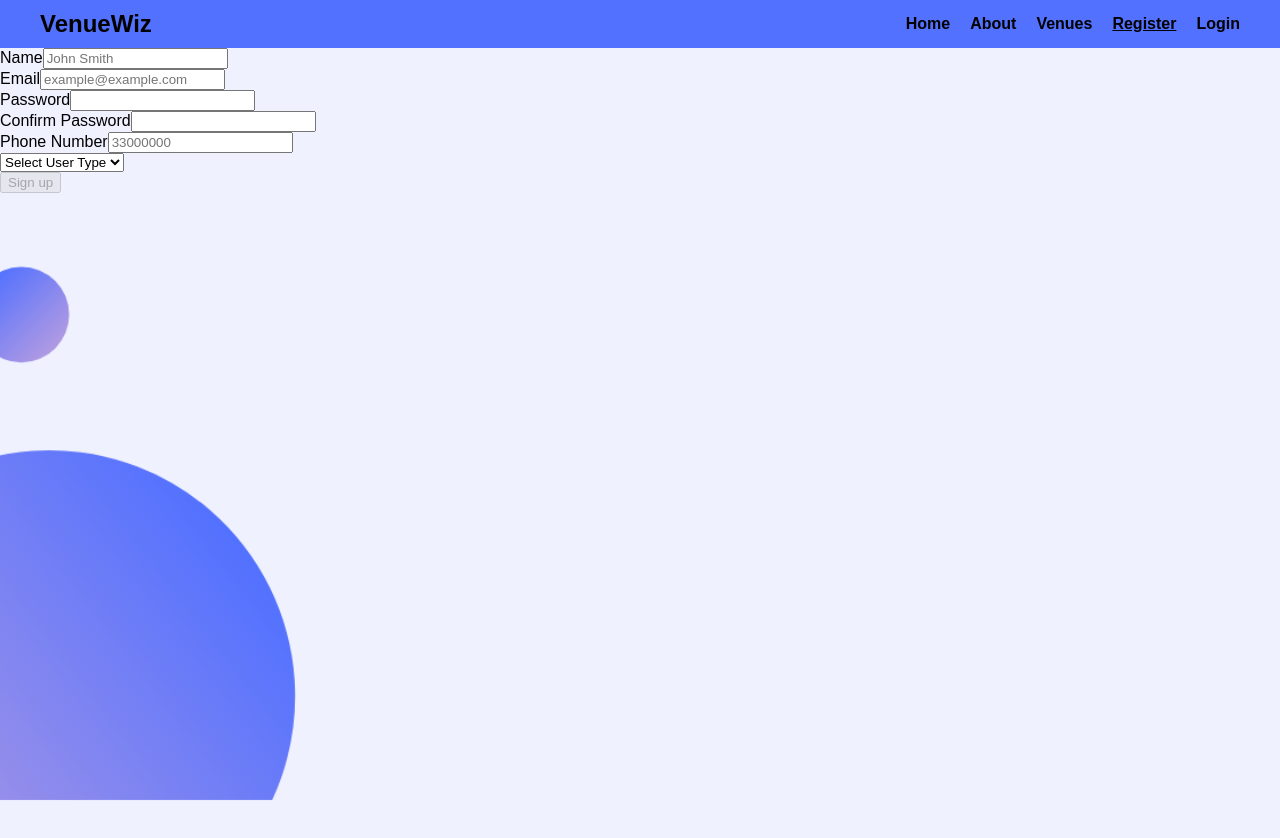
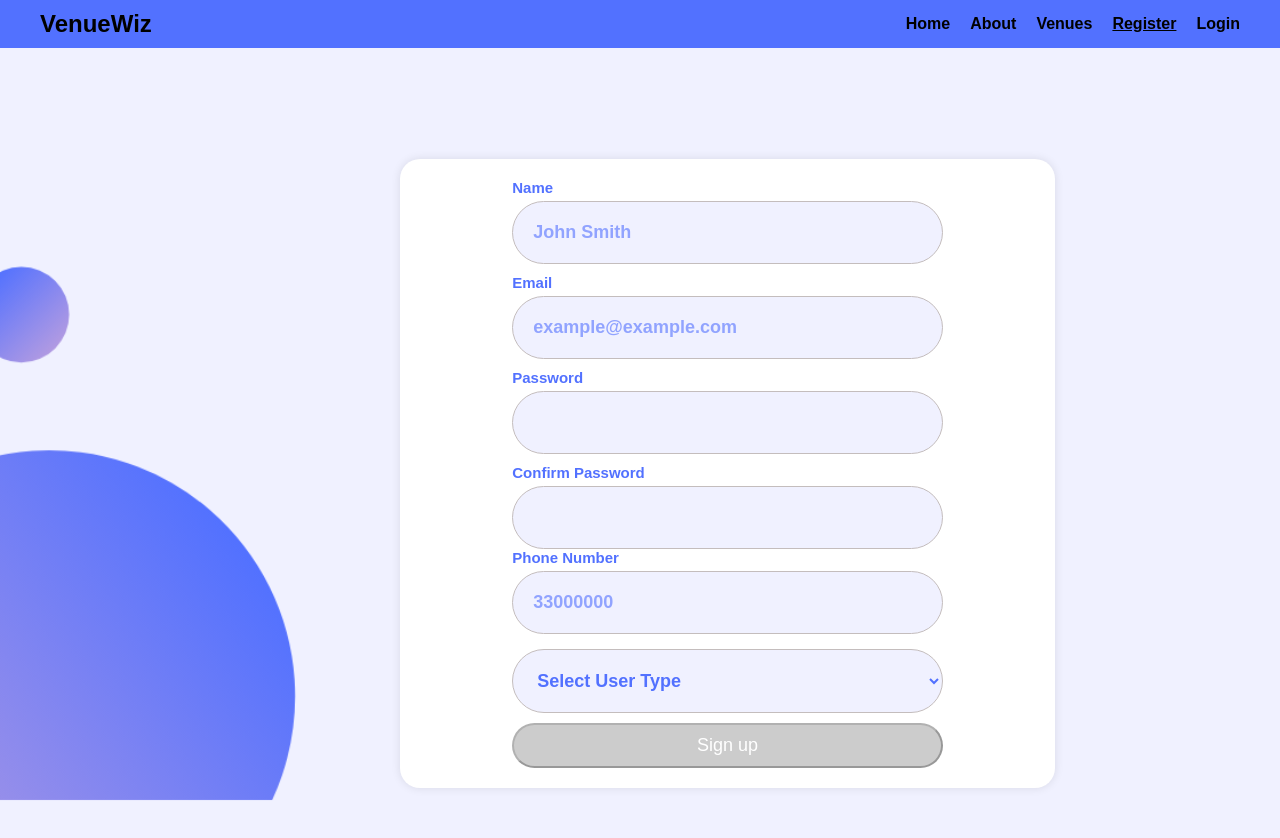
Before and after one commit to Amal229/VenueWiz-Front-end, a React (Vite) app in the folder client/: page /register in a window 1280 px wide. Shown: the top 838 px of the page. Built offline with nearby package versions, Linux system fonts and the light colour scheme.

Commit message:
Login And Register Classes Changed

```diff
--- a/client/src/App.css
+++ b/client/src/App.css
@@ -441,3 +441,15 @@ h1 {
   text-decoration: none;
   background-color: #fff;
 }
+.info-wrapper {
+  display: flex;
+  flex-direction: column;
+  align-items: center;
+  margin-left: 350px;
+  width: 50%;
+  padding: 20px;
+  box-shadow: 0 0 10px rgba(0, 0, 0, 0.1);
+  background-color: #ffffff;
+  border-radius: 20px;
+  margin-top: 50px;
+}
--- a/client/src/components/Auth/Login.jsx
+++ b/client/src/components/Auth/Login.jsx
@@ -20,11 +20,11 @@ const SignIn = ({ setUser }) => {
   }
 
   return (
-    <div className="col">
-      <div className="card-overlay centered">
-        <form className="col" onSubmit={handleSubmit}>
+    <div className="Forms">
+      <div className="Forms-container">
+        <form className="Forms-add" onSubmit={handleSubmit}>
           <div className="input-wrapper">
-            <label className="email">Email</label>
+            <label htmlFor="email">Email</label>
             <input
               onChange={handleChange}
               name="email"
@@ -35,7 +35,7 @@ const SignIn = ({ setUser }) => {
             />
           </div>
           <div className="input-wrapper">
-            <label className="password">Password</label>
+            <label htmlFor="password">Password</label>
             <input
               onChange={handleChange}
               type="password"
--- a/client/src/components/Auth/Register.jsx
+++ b/client/src/components/Auth/Register.jsx
@@ -51,11 +51,11 @@ const Register = () => {
   }
 
   return (
-    <div className="col">
-      <div className="card-overlay centered">
-        <form className="col" onSubmit={handleSubmit}>
-          <div className="input-wrapper">
-            <label className="name">Name</label>
+    <div className="Forms">
+      <div className="Forms-container">
+        <form className="Forms-add" onSubmit={handleSubmit}>
+          <div>
+            <label htmlFor="name">Name</label>
             <input
               onChange={handleChange}
               name="name"
@@ -65,8 +65,8 @@ const Register = () => {
               required
             />
           </div>
-          <div className="input-wrapper">
-            <label className="email">Email</label>
+          <div>
+            <label htmlFor="email">Email</label>
             <input
               onChange={handleChange}
               name="email"
@@ -77,8 +77,8 @@ const Register = () => {
             />
           </div>
 
-          <div className="input-wrapper">
-            <label className="password">Password</label>
+          <div>
+            <label htmlFor="password">Password</label>
             <input
               onChange={handleChange}
               type="password"
@@ -87,8 +87,8 @@ const Register = () => {
               required
             />
           </div>
-          <div className="input-wrapper">
-            <label className="confirmPassword">Confirm Password</label>
+          <div>
+            <label htmlFor="confirmPassword">Confirm Password</label>
             <input
               onChange={handleChange}
               type="password"
@@ -96,8 +96,8 @@ const Register = () => {
               value={formValues.confirmPassword}
               required
             />
-            <div className="input-wrapper">
-              <label className="phoneNumber">Phone Number</label>
+            <div>
+              <label htmlFor="phoneNumber">Phone Number</label>
               <input
                 onChange={handleChange}
                 name="phoneNumber"
```
